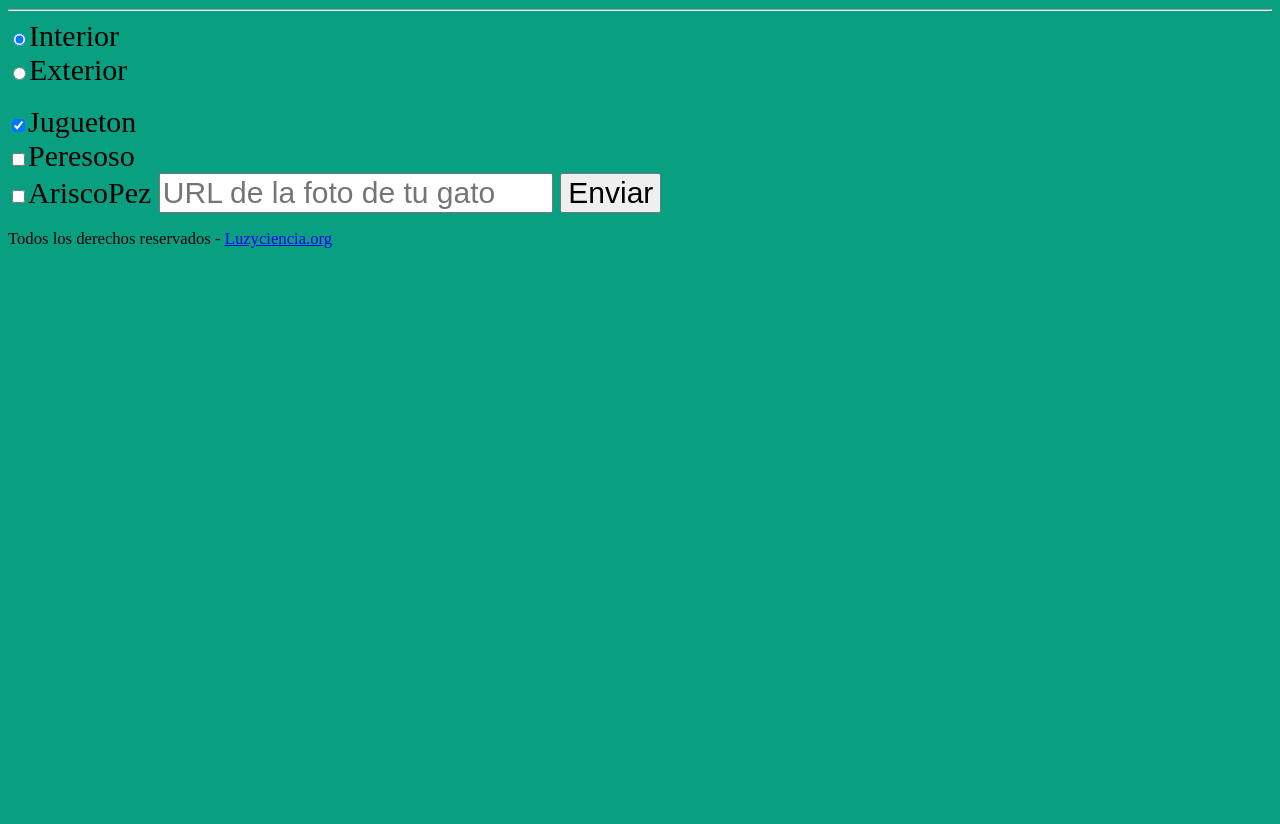
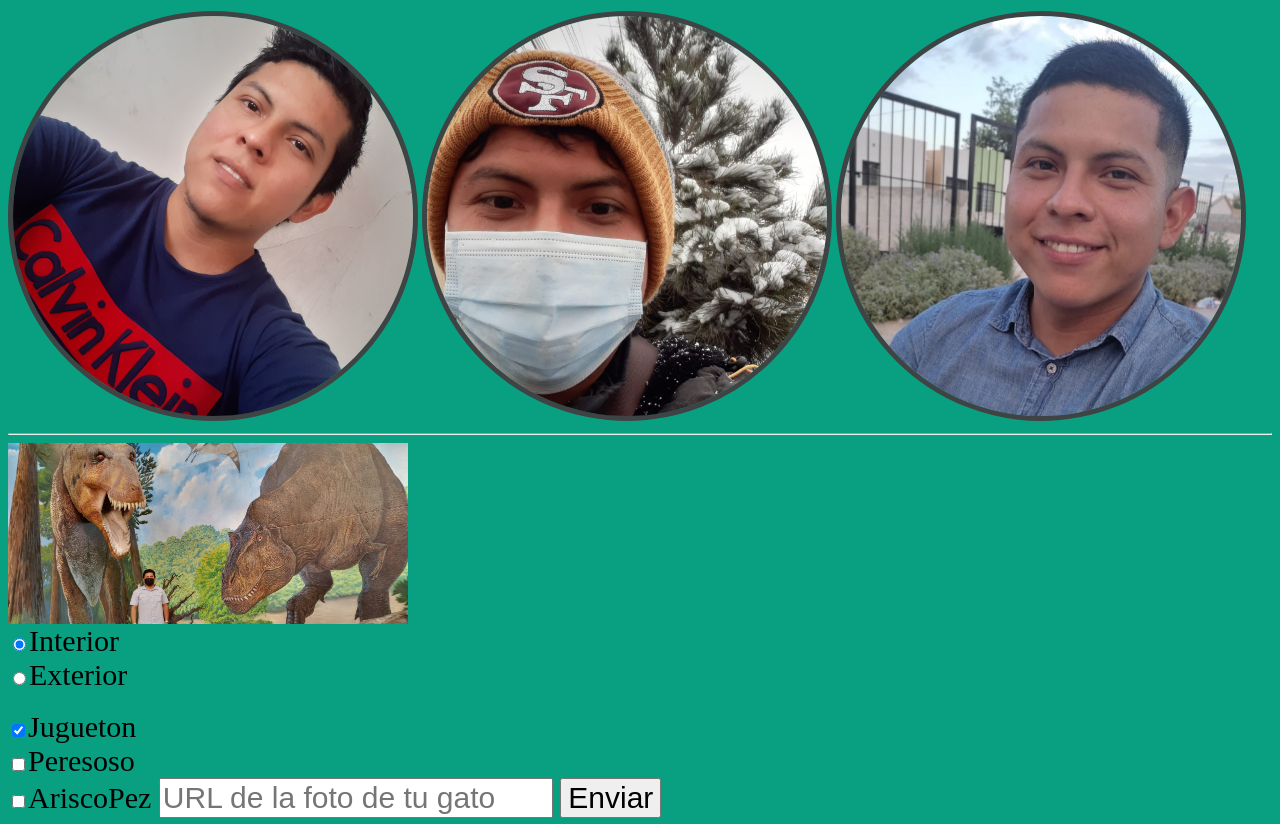
Before and after one commit to JavierSoto29/moonScience, a plain HTML site: page index.html in a window 1280 px wide. Shown: the part 1602-2426 px from the top of the page. Before the commit the page ends 1859 px from the top, so only its background shows below. Drawn offline with Linux system fonts and the light colour scheme.

Commit message:
Update index.html

```diff
--- a/index.html
+++ b/index.html
@@ -17,6 +17,9 @@
         <h2>Estudiante</h2>
 
           <img src="imagenes/Javier.jpg" alt="Javier">
+
+          <hr>
+
          <a href="https://www.youtube.com/channel/UC4BbxNXiFpbBnuWsFhDcSJQ/videos"target="_blank" rel="noopener noreferrer"><img src="imagenes/Javiers.jpg" class="bordes-redondeados" alt="Foto de Javier."></a><br>
 
          <hr>
@@ -31,7 +34,7 @@
           <img src="imagenes/Javier4.jpg" class="bordes-redondeados" alt="Lasaña">
 
           <hr>
-          <imga src="imagenes/Fondo.jpeg" alt="Lasaña">
+          <a><img src="imagenes/Fondo.jpeg" alt="Lasaña"></a>
 
          </div>
          <form action="/enviar-respuesta">
```
